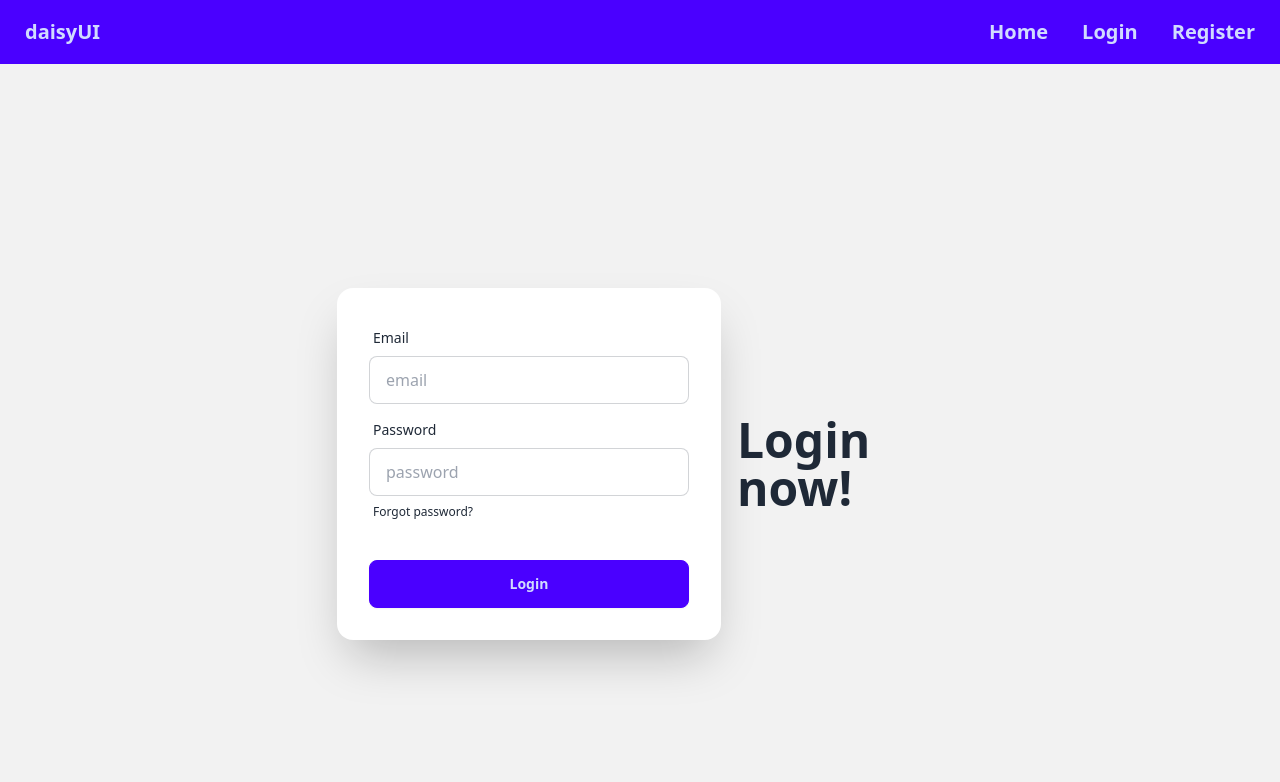
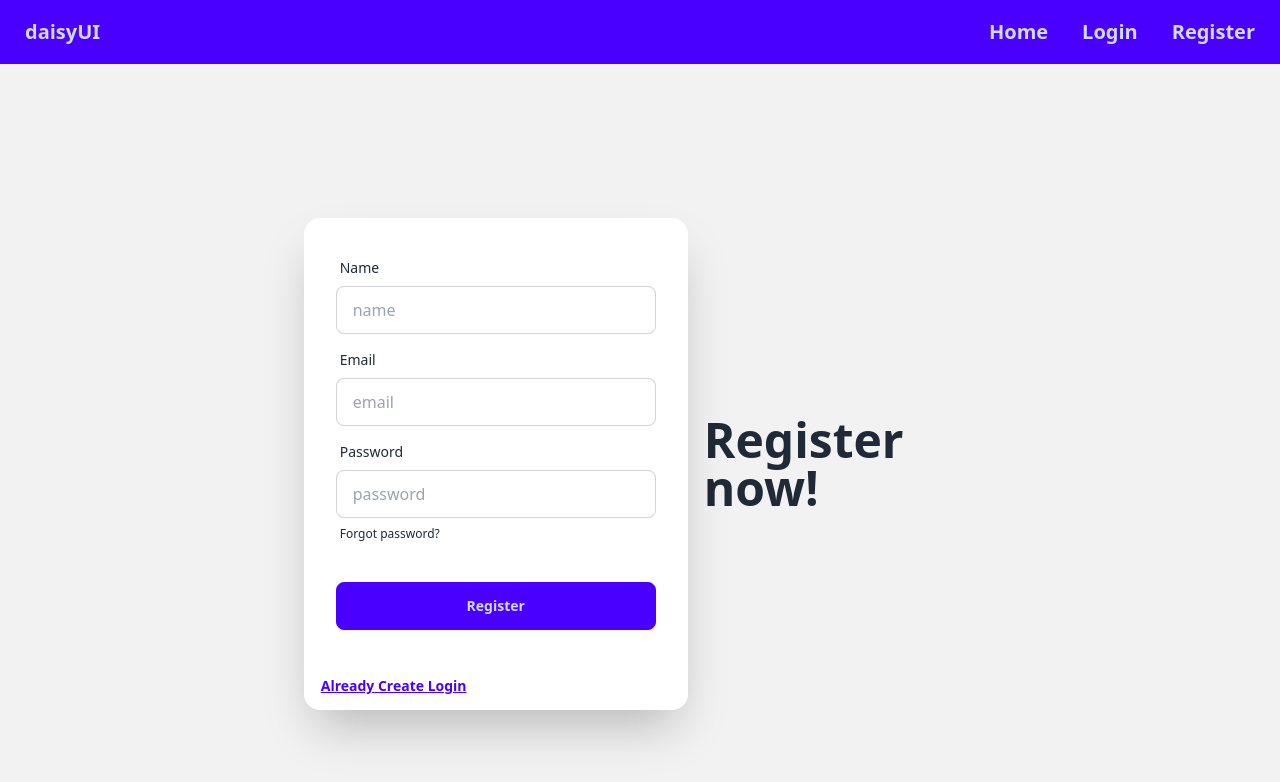
Before and after one commit to mintusikder/auth-firebase-context, a React (Vite) app: page /register in a window 1280 px wide. Shown: the top 782 px of the page. Built offline with nearby package versions, Linux system fonts and the light colour scheme.

Commit message:
added register name email password

```diff
--- a/src/assets/layout/component/Login.jsx
+++ b/src/assets/layout/component/Login.jsx
@@ -1,34 +1,66 @@
-import React from 'react';
+import React from "react";
+import { Link } from "react-router-dom";
 
 const Login = () => {
+
+
+
+  const handelLogin = (event) => {
+    event.preventDefault()
+
+    const form = event.target
+    const email = form.email.value
+    const password = form.password.value
+    console.log(email,password)
+
+  };
+
+
+
   return (
     <div className="hero min-h-screen bg-base-200">
       <div className="hero-content flex-col md:flex-row-reverse">
         <div className="text-center lg:text-left">
           <h1 className="text-5xl font-bold">Login now!</h1>
-
         </div>
         <div className="card shrink-0 w-full max-w-sm shadow-2xl bg-base-100">
-      <form className="card-body">
+          <form onSubmit={handelLogin} className="card-body">
             <div className="form-control">
               <label className="label">
                 <span className="label-text">Email</span>
               </label>
-          <input type="email" placeholder="email" name='email' className="input input-bordered" required />
+              <input
+                type="email"
+                placeholder="email"
+                name="email"
+                className="input input-bordered"
+                required
+              />
             </div>
             <div className="form-control">
               <label className="label">
                 <span className="label-text">Password</span>
               </label>
-          <input type="password" placeholder="password" name='password' className="input input-bordered" required />
+              <input
+                type="password"
+                placeholder="password"
+                name="password"
+                className="input input-bordered"
+                required
+              />
               <label className="label">
-            <a href="#" className="label-text-alt link link-hover">Forgot password?</a>
+                <a href="#" className="label-text-alt link link-hover">
+                  Forgot password?
+                </a>
               </label>
             </div>
             <div className="form-control mt-6">
               <button className="btn btn-primary">Login</button>
             </div>
           </form>
+          <Link to="/register">
+          <button  className="btn btn-link">New Account Register</button>
+          </Link>
         </div>
       </div>
     </div>
--- a/src/assets/layout/component/Register.jsx
+++ b/src/assets/layout/component/Register.jsx
@@ -1,15 +1,32 @@
 import React from 'react';
+import { Link } from 'react-router-dom';
 
 const Register = () => {
+
+    const handelRegister =(event) =>{
+        event.preventDefault()
+        const form = event.target
+        const name = form.name.value
+        const email = form.email.value
+        const password = form.password.value
+        console.log(name,email,password)
+    }
+
     return (
         <div className="hero min-h-screen bg-base-200">
         <div className="hero-content flex-col md:flex-row-reverse">
           <div className="text-center lg:text-left">
-            <h1 className="text-5xl font-bold">Login now!</h1>
+            <h1 className="text-5xl font-bold">Register now!</h1>
 
           </div>
           <div className="card shrink-0 w-full max-w-sm shadow-2xl bg-base-100">
-            <form className="card-body">
+            <form onSubmit={handelRegister} className="card-body">
+              <div className="form-control">
+                <label className="label">
+                  <span className="label-text">Name</span>
+                </label>
+                <input type="name" placeholder="name" name='name' className="input input-bordered" required />
+              </div>
               <div className="form-control">
                 <label className="label">
                   <span className="label-text">Email</span>
@@ -26,9 +43,12 @@ const Register = () => {
                 </label>
               </div>
               <div className="form-control mt-6">
-                <button className="btn btn-primary">Login</button>
+                <button className="btn btn-primary">Register</button>
               </div>
             </form>
+            <Link to="/login">
+          <button  className="btn btn-link">Already Create Login</button>
+          </Link>
           </div>
         </div>
       </div>
```
Lines whose indentation alone changed are shown as unchanged.
